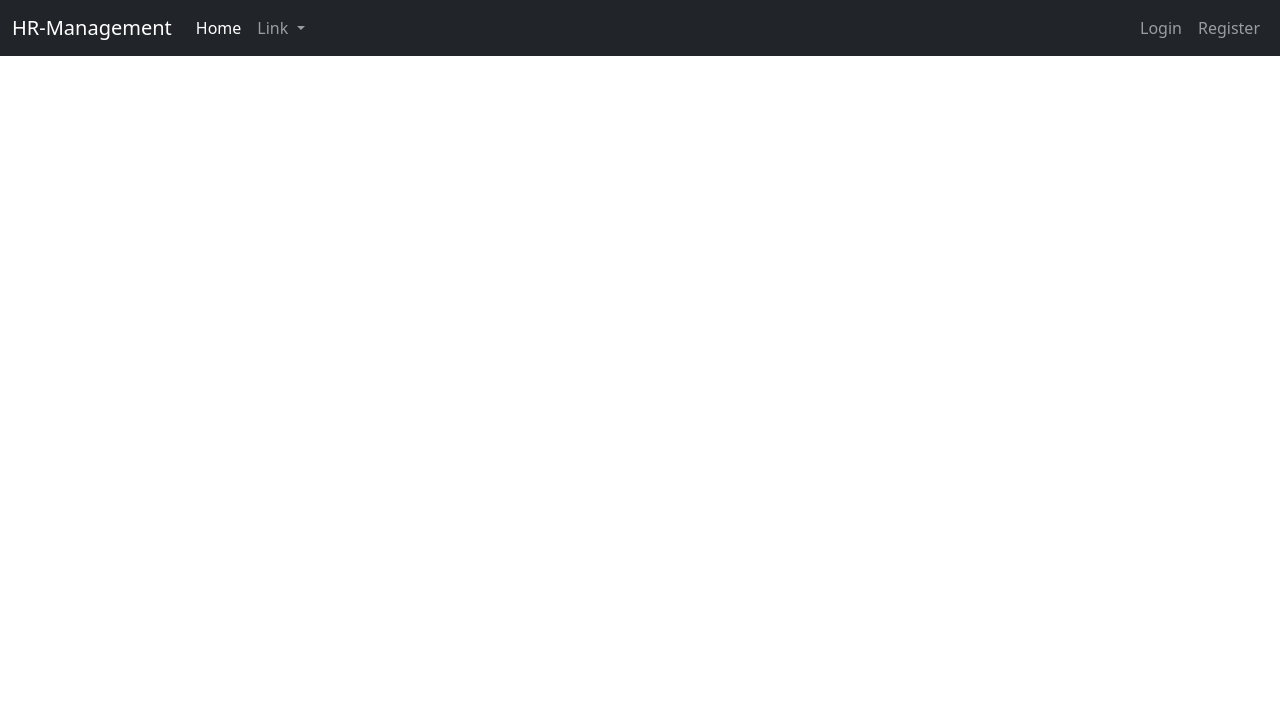
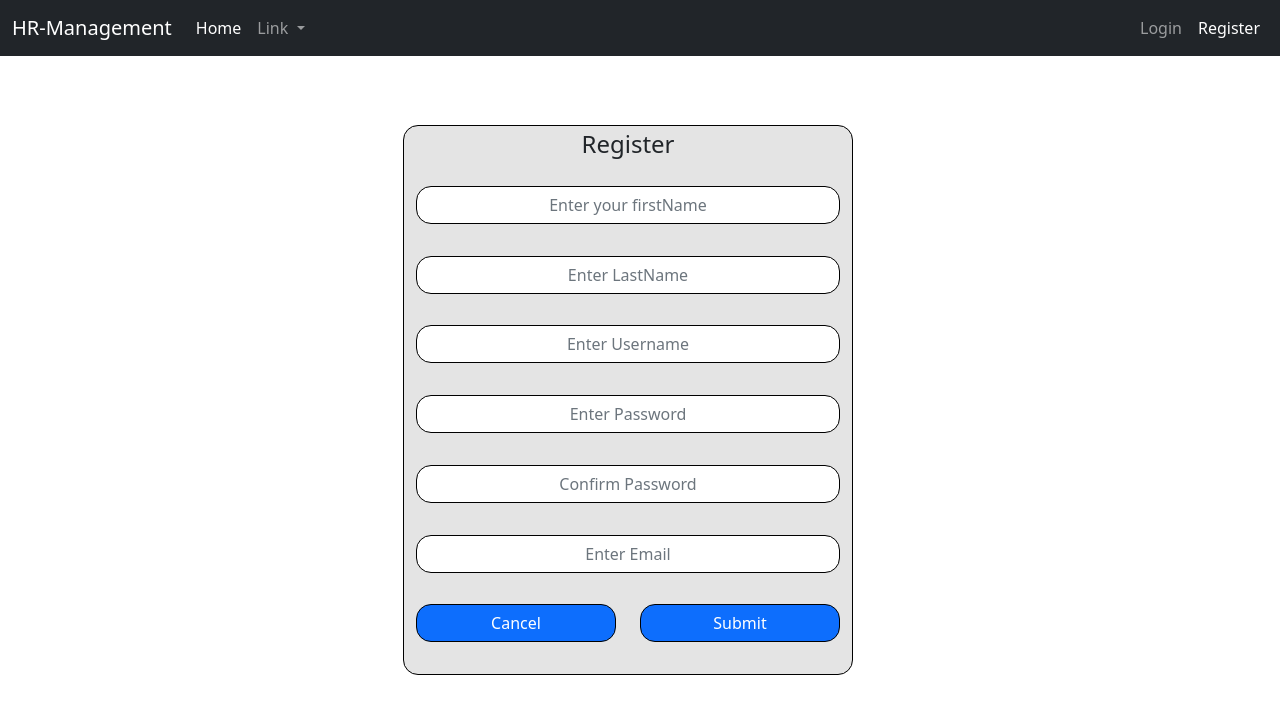
Before and after one commit to herve1983/LearnAngular, an Angular app: page /register in a window 1280 px wide. Before the commit this address led to /. Shown: the top 714 px of the page. Built offline with nearby package versions, Linux system fonts and the light colour scheme.

Commit message:
Build Signup form

```diff
--- a/src/app/app.component.html
+++ b/src/app/app.component.html
@@ -1 +1,2 @@
 <app-header></app-header>
+<router-outlet></router-outlet>
--- a/src/app/app.module.ts
+++ b/src/app/app.module.ts
@@ -6,6 +6,7 @@ import {AppComponent} from './app.component';
 import {FontAwesomeModule} from '@fortawesome/angular-fontawesome';
 import {HeaderComponent} from './page/home/header/header.component';
 import {HttpClientModule} from "@angular/common/http";
+import {UserModule} from "./page/user/user.module";
 
 @NgModule({
   declarations: [
@@ -14,9 +15,10 @@ import {HttpClientModule} from "@angular/common/http";
   ],
   imports: [
     BrowserModule,
+    FontAwesomeModule,
+    HttpClientModule,
+    UserModule,
     AppRoutingModule,
-    FontAwesomeModule,
-    HttpClientModule
   ],
   providers: [],
   bootstrap: [AppComponent]
--- /dev/null
+++ b/src/app/page/user/sign-up/sign-up.component.css
@@ -0,0 +1,39 @@
+form {
+  position: absolute;
+  left: 50%;
+  top: 50%;
+  transform: translate(-50%, -50%);
+  width: 450px;
+  height: 550px;
+}
+
+fieldset {
+  border: 1px solid black;
+  display: flex;
+  flex-wrap: wrap;
+  border-radius: 15px;
+  background-color: #e4e4e4;
+}
+
+fieldset input, button {
+  border: 1px solid black;
+  border-radius: 15px;
+}
+
+/* Center inout placeholder*/
+form, input {
+  text-align: center;
+}
+
+button {
+  width: 100%;
+}
+
+/*
+
+Center an element in the middle of the screen using translate:
+https://stackoverflow.com/questions/953918/how-to-align-a-div-to-the-middle-horizontally-width-of-the-page
+
+center input placeholder:
+https://stackoverflow.com/questions/7381446/center-html-input-text-field-placeholder
+*/
--- /dev/null
+++ b/src/app/page/user/sign-up/sign-up.component.html
@@ -0,0 +1,33 @@
+<form class="row">
+  <fieldset>
+    <legend>Register</legend>
+    <div class="col-12 mb-3">
+      <input type="text" class="form-control" id="firstName" placeholder="Enter your firstName">
+    </div>
+    <div class="col-12 mb-3">
+      <input type="text" class="form-control" id="LastName" placeholder="Enter LastName">
+    </div>
+    <div class="col-md-12 mb-3">
+      <input type="text" class="form-control" id="username" placeholder="Enter Username">
+    </div>
+    <div class="col-md-12 mb-3">
+      <input type="password" class="form-control" id="password" placeholder="Enter Password">
+    </div>
+    <div class="col-md-12 mb-3">
+      <input type="password" class="form-control" id="password-confirm" placeholder="Confirm Password">
+    </div>
+    <div class="col-12 mb-3">
+      <input type="email" class="form-control" id="email" placeholder="Enter Email">
+    </div>
+    <div class="col-12 mb-3">
+      <div class="row justify-content-center">
+        <div class="col">
+          <button id="login-button" class="btn btn-primary col">Cancel</button>
+        </div>
+        <div class="col">
+          <button id="submit-button" type="submit" class="btn btn-primary col">Submit</button>
+        </div>
+      </div>
+    </div>
+  </fieldset>
+</form>
--- /dev/null
+++ b/src/app/page/user/sign-up/sign-up.component.ts
@@ -0,0 +1,15 @@
+import { Component, OnInit } from '@angular/core';
+
+@Component({
+  selector: 'app-sign-up',
+  templateUrl: './sign-up.component.html',
+  styleUrls: ['./sign-up.component.css']
+})
+export class SignUpComponent implements OnInit {
+
+  constructor() { }
+
+  ngOnInit(): void {
+  }
+
+}
```
Also changed, not shown: src/app/app-routing.module.ts (+4 -3 lines), src/app/page/user/user-routing.module.ts (added, +14 -0 lines), src/app/page/user/user.module.ts (added, +18 -0 lines), 1 other file (tests, documents, lock files or other folders).
